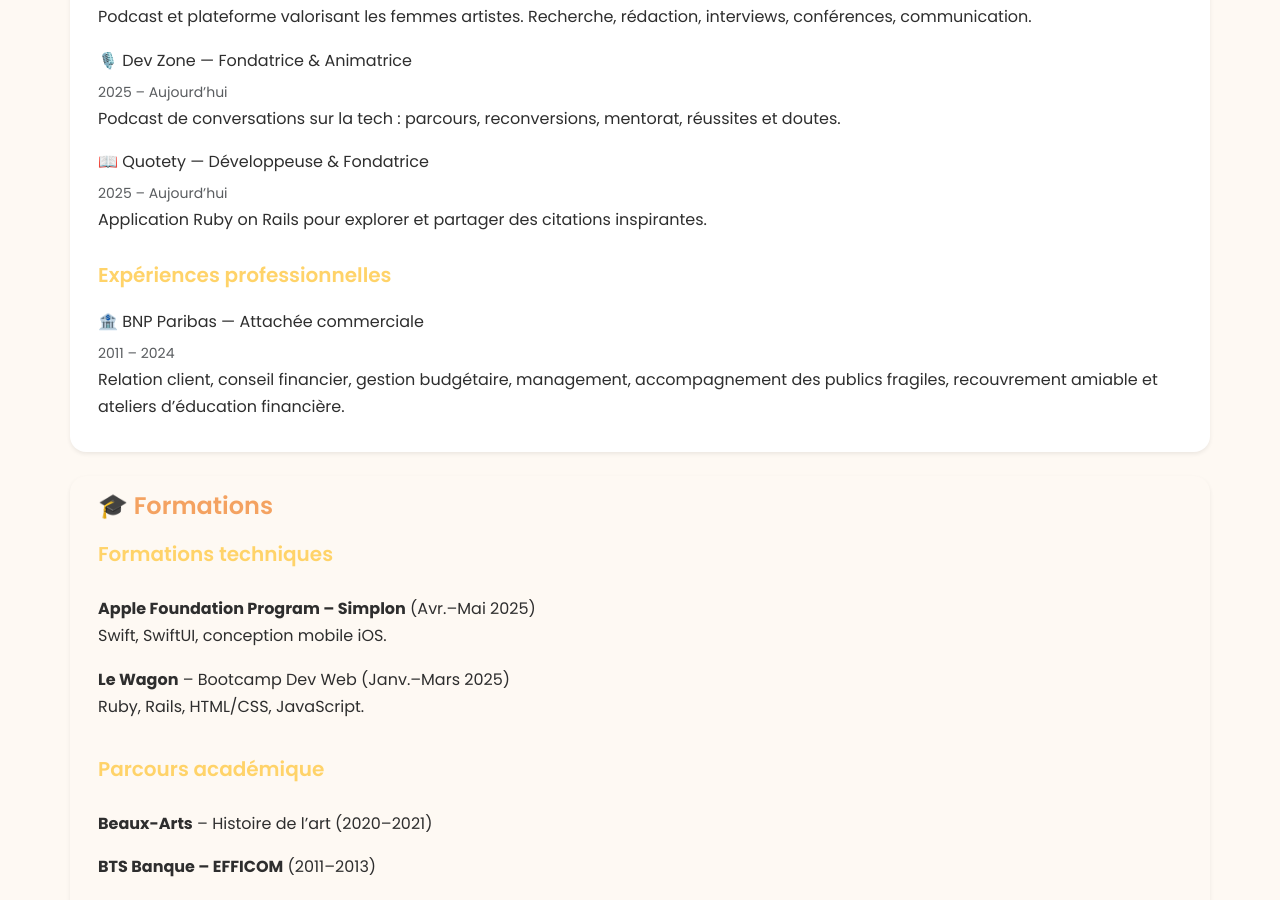
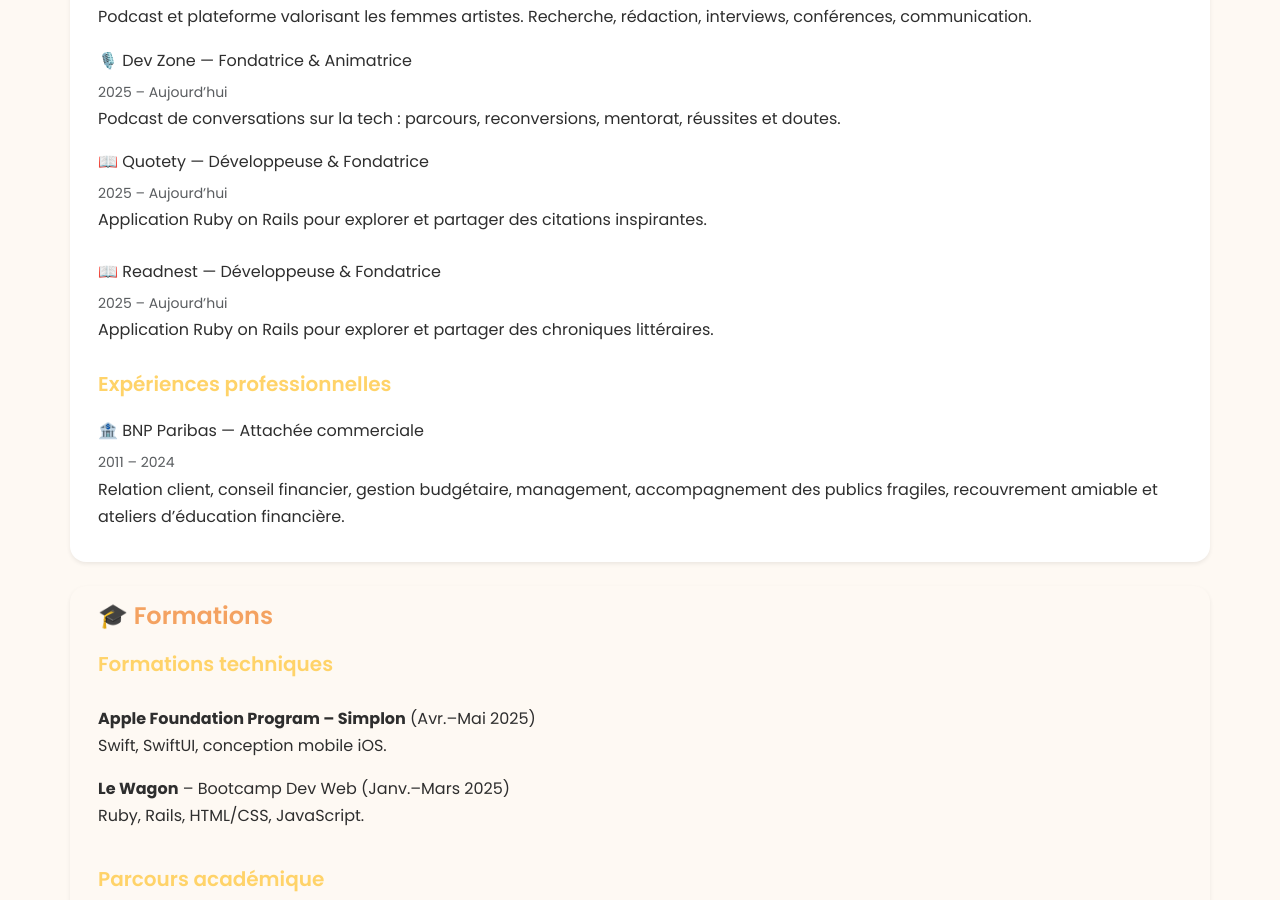
Before and after one commit to AldjiaDev/aldjia.dev, a Jekyll site: the page built from about.html, in a window 1280 px wide and 900 px high, scrolled down 1327 px. Built offline with Jekyll 4.4.1, drawn with Linux system fonts in a browser that asks for light colours.

Commit message:
Add Readnest to experices

```diff
--- a/about.html
+++ b/about.html
@@ -140,6 +140,12 @@ title: À propos
         <p class="mb-2">Application Ruby on Rails pour explorer et partager des citations inspirantes.</p>
       </div>
 
+       <div class="mb-4">
+        <h6 class="mb-1">📖 Readnest — Développeuse & Fondatrice</h6>
+        <small class="text-muted">2025 – Aujourd’hui</small>
+        <p class="mb-2">Application Ruby on Rails pour explorer et partager des chroniques littéraires.</p>
+      </div>
+
       <!-- EXPÉRIENCES PROFESSIONNELLES -->
       <h5 class="fw-semibold mb-3" style="color: var(--accent);">Expériences professionnelles</h5>
 
```
